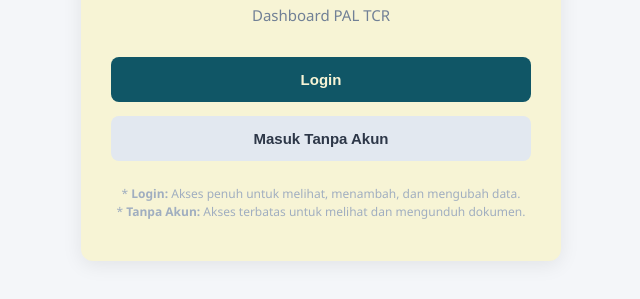
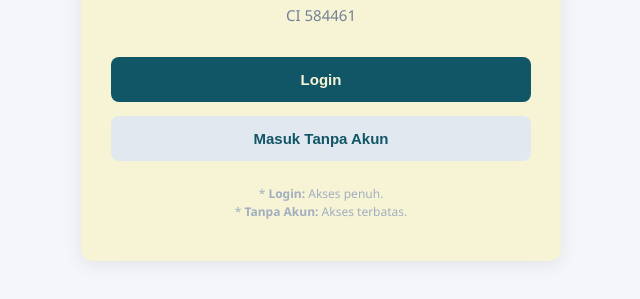
Before and after one commit to ghefirossals/percobaan-pertama, a plain HTML site: page index.html in a window 1280 px wide. Shown: the part 309-608 px from the top of the page, without its empty margins (319-959 px from the left). Drawn offline with Linux system fonts and the light colour scheme.

Commit message:
Modify subtitle and access information in index.html
Updated subtitle and access notes in index.html.

```diff
--- a/index.html
+++ b/index.html
@@ -76,7 +76,7 @@
 
         .btn-secondary {
             background-color: #e2e8f0;
-            color: #2d3748;
+            color: #105666;
         }
 
         .btn-secondary:hover {
@@ -96,7 +96,7 @@
     <div class="container">
         <!-- Judul & Subjudul -->
         <h1>Personel Ability List TCR</h1>
-        <p class="subtitle">Dashboard PAL TCR</p>
+        <p class="subtitle">CI 584461</p>
 
         <!-- Tombol Aksi -->
         <div class="btn-group">
@@ -106,8 +106,8 @@
 
         <!-- Catatan Hak Akses -->
         <div class="info-box">
-            <p>* <strong>Login:</strong> Akses penuh untuk melihat, menambah, dan mengubah data.</p>
-            <p>* <strong>Tanpa Akun:</strong> Akses terbatas untuk melihat dan mengunduh dokumen.</p>
+            <p>* <strong>Login:</strong> Akses penuh.</p>
+            <p>* <strong>Tanpa Akun:</strong> Akses terbatas.</p>
         </div>
     </div>
 
```
